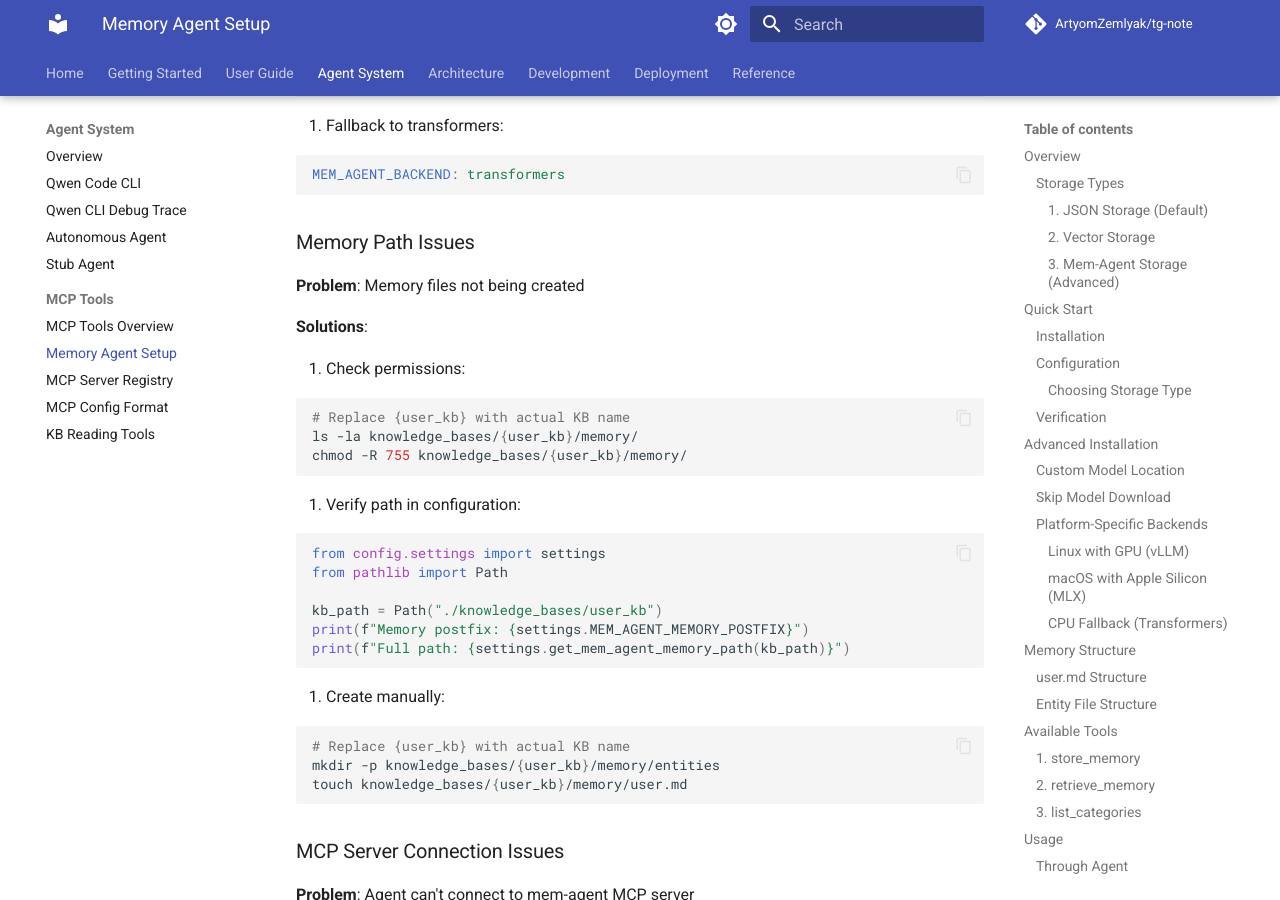
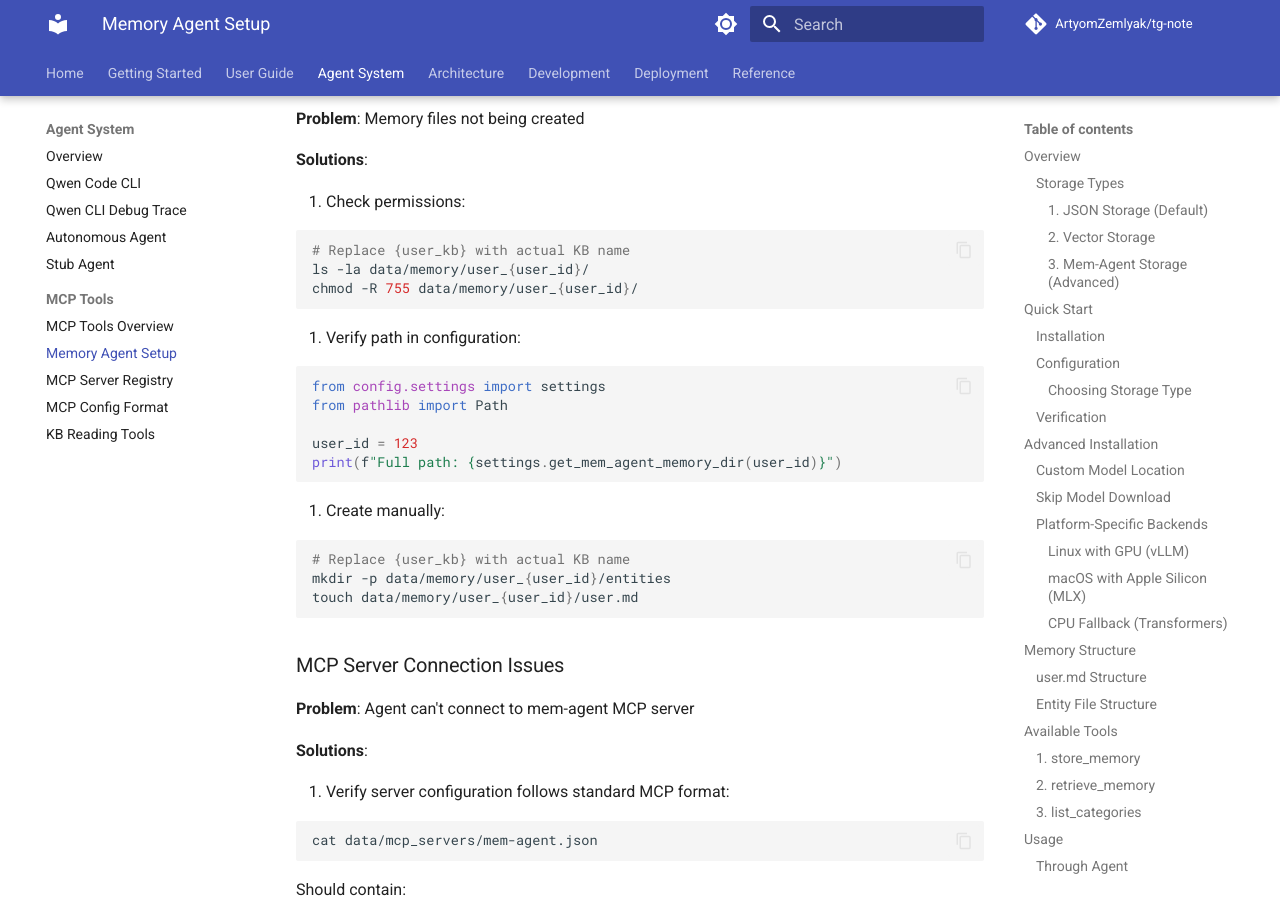
Before and after one commit to ArtyomZemlyak/tg-note, an MkDocs documentation site: the page built from docs_site/agents/mem-agent-setup.md, in a window 1280 px wide and 900 px high, scrolled down 11962 px. Built offline with MkDocs 1.6.1 and Material for MkDocs 9.7.7, drawn with Linux system fonts in a browser that asks for light colours; comment, search, counter and statistics services are not loaded; the version menu is left out; some of the changed text lies outside the part shown.

Commit message:
Docs: update README links and storage docs
- Replace stale MCP link in README with docs site URL
- Update mkdocs nav to use storage-paths page
- Modernize mem-agent setup: per-user data paths under data/, remove postfix settings
- Clean MCP server registry examples and settings

````diff
--- a/docs_site/agents/mem-agent-setup.md
+++ b/docs_site/agents/mem-agent-setup.md
@@ -73,11 +73,9 @@ MEM_AGENT_STORAGE_TYPE: json  # Storage type: "json", "vector", or "mem-agent"
 MEM_AGENT_MODEL: BAAI/bge-m3  # Model for embeddings (vector) or LLM (mem-agent)
 MEM_AGENT_MODEL_PRECISION: 4bit
 MEM_AGENT_BACKEND: auto
-MEM_AGENT_MEMORY_POSTFIX: memory  # Postfix within KB (kb_path/memory)
 MEM_AGENT_MAX_TOOL_TURNS: 20  # For mem-agent storage type only
 
 # MCP settings
-MCP_SERVERS_POSTFIX: .mcp_servers  # Per-user MCP servers (kb_path/.mcp_servers)
 ```
 
 Or use environment variables in `.env`:
@@ -89,8 +87,6 @@ MEM_AGENT_STORAGE_TYPE=json  # "json", "vector", or "mem-agent"
 MEM_AGENT_MODEL=BAAI/bge-m3  # or driaforall/mem-agent for LLM-based
 MEM_AGENT_MODEL_PRECISION=4bit
 MEM_AGENT_BACKEND=auto
-MEM_AGENT_MEMORY_POSTFIX=memory
-MCP_SERVERS_POSTFIX=.mcp_servers
 ```
 
 #### Choosing Storage Type
@@ -150,8 +146,8 @@ huggingface-cli scan-cache | grep mem-agent
 # Verify MCP server configuration exists
 cat data/mcp_servers/mem-agent.json
 
-# Check memory directory
-ls -la knowledge_bases/default/memory/
+# Check memory directory (per-user)
+ls -la data/memory/user_123/
 ```
 
 ## Advanced Installation
@@ -403,7 +399,6 @@ huggingface-cli delete-cache
 | `MEM_AGENT_MODEL` | `BAAI/bge-m3` | Model ID (embeddings for vector, LLM for mem-agent) |
 | `MEM_AGENT_MODEL_PRECISION` | `4bit` | Model precision (4bit, 8bit, fp16) |
 | `MEM_AGENT_BACKEND` | `auto` | Backend (auto, vllm, mlx, transformers) |
-| `MEM_AGENT_MEMORY_POSTFIX` | `memory` | Memory directory postfix within KB |
 | `MEM_AGENT_MAX_TOOL_TURNS` | `20` | Max tool execution iterations (mem-agent only) |
 | `MEM_AGENT_TIMEOUT` | `20` | Timeout for code execution (mem-agent only) |
 | `MEM_AGENT_VLLM_HOST` | `127.0.0.1` | vLLM server host (if using vllm backend) |
@@ -411,7 +406,6 @@ huggingface-cli delete-cache
 | `MEM_AGENT_FILE_SIZE_LIMIT` | `1048576` | Max file size - 1MB (mem-agent only) |
 | `MEM_AGENT_DIR_SIZE_LIMIT` | `10485760` | Max directory size - 10MB (mem-agent only) |
 | `MEM_AGENT_MEMORY_SIZE_LIMIT` | `104857600` | Max total memory - 100MB (mem-agent only) |
-| `MCP_SERVERS_POSTFIX` | `.mcp_servers` | MCP servers directory postfix within KB |
 
 ### Storage Type Comparison
 
@@ -540,8 +534,8 @@ MEM_AGENT_MAX_TOOL_TURNS: 10  # Faster but less thorough
 
    ```bash
    # Replace {user_kb} with actual KB name
-   ls -la knowledge_bases/{user_kb}/memory/
-   chmod -R 755 knowledge_bases/{user_kb}/memory/
+   ls -la data/memory/user_{user_id}/
+   chmod -R 755 data/memory/user_{user_id}/
    ```
 
 2. Verify path in configuration:
@@ -550,17 +544,16 @@ MEM_AGENT_MAX_TOOL_TURNS: 10  # Faster but less thorough
    from config.settings import settings
    from pathlib import Path
 
-   kb_path = Path("./knowledge_bases/user_kb")
-   print(f"Memory postfix: {settings.MEM_AGENT_MEMORY_POSTFIX}")
-   print(f"Full path: {settings.get_mem_agent_memory_path(kb_path)}")
+   user_id = 123
+   print(f"Full path: {settings.get_mem_agent_memory_dir(user_id)}")
    ```
 
 3. Create manually:
 
    ```bash
    # Replace {user_kb} with actual KB name
-   mkdir -p knowledge_bases/{user_kb}/memory/entities
-   touch knowledge_bases/{user_kb}/memory/user.md
+   mkdir -p data/memory/user_{user_id}/entities
+   touch data/memory/user_{user_id}/user.md
    ```
 
 ### MCP Server Connection Issues
@@ -628,7 +621,7 @@ MEM_AGENT_MAX_TOOL_TURNS: 10  # Faster but less thorough
 
 ### Security
 
-1. **Review memories**: Periodically check `knowledge_bases/{user_kb}/memory/` for sensitive info
+1. **Review memories**: Periodically check `data/memory/user_{user_id}/` for sensitive info
 2. **Set size limits**: Prevent memory from growing too large
 3. **Backup regularly**: Memory files are plain text, easy to backup
 4. **Per-user isolation**: Each user has isolated memory and MCP configs in their KB
--- a/mkdocs.yml
+++ b/mkdocs.yml
@@ -114,7 +114,7 @@ nav:
   - Agent Architecture: architecture/agent-architecture.md
   - Settings System: architecture/settings-architecture.md
   - Data Flow: architecture/data-flow.md
-  - Per-User Storage: architecture/per-user-storage.md
+  - Storage Paths: architecture/storage-paths.md
 
 - Development:
   - Overview: development/overview.md
````
Also changed, not shown: README.md (+2 -2 lines), docs_site/agents/mcp-server-registry.md (+0 -6 lines).
